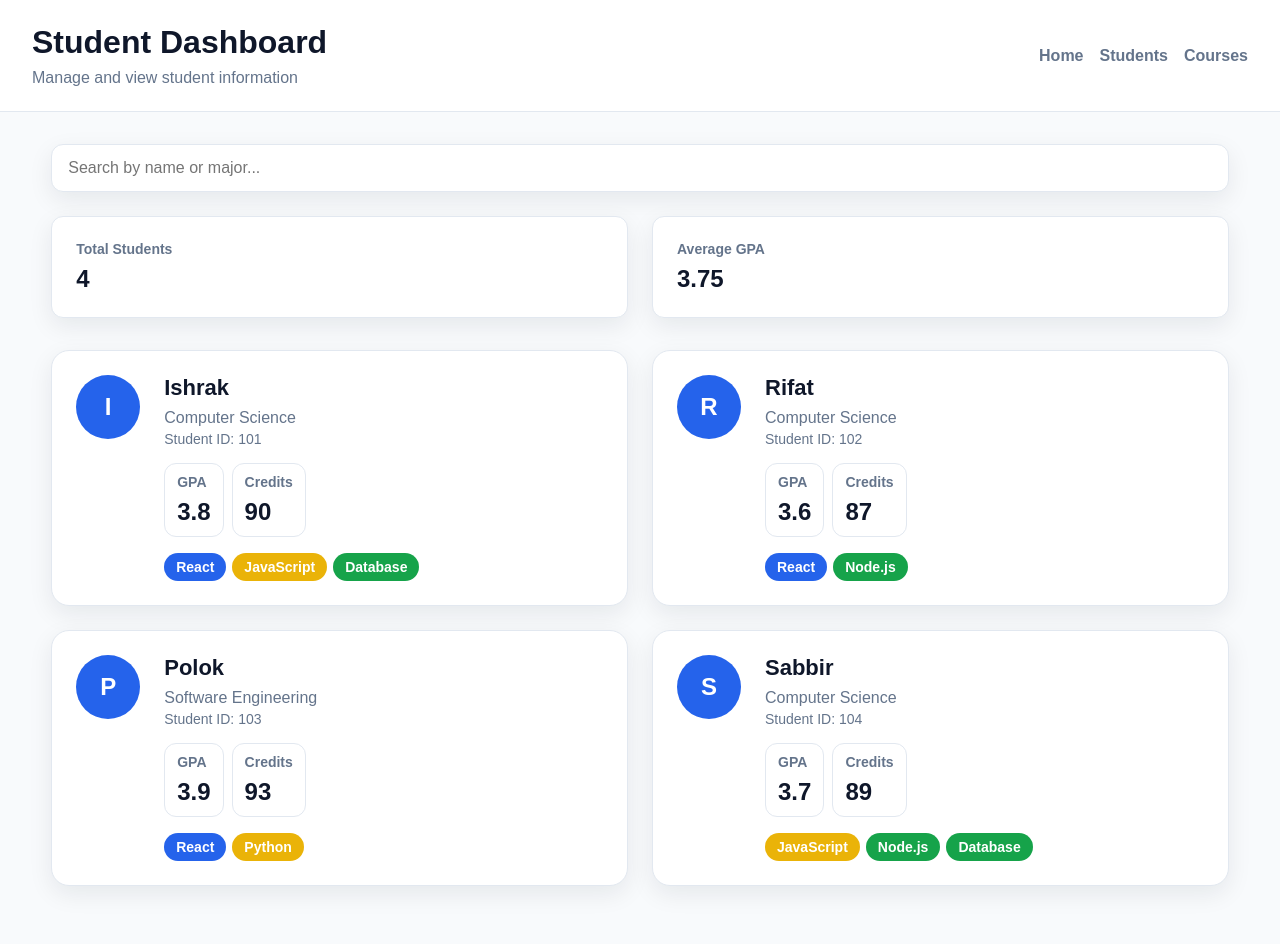
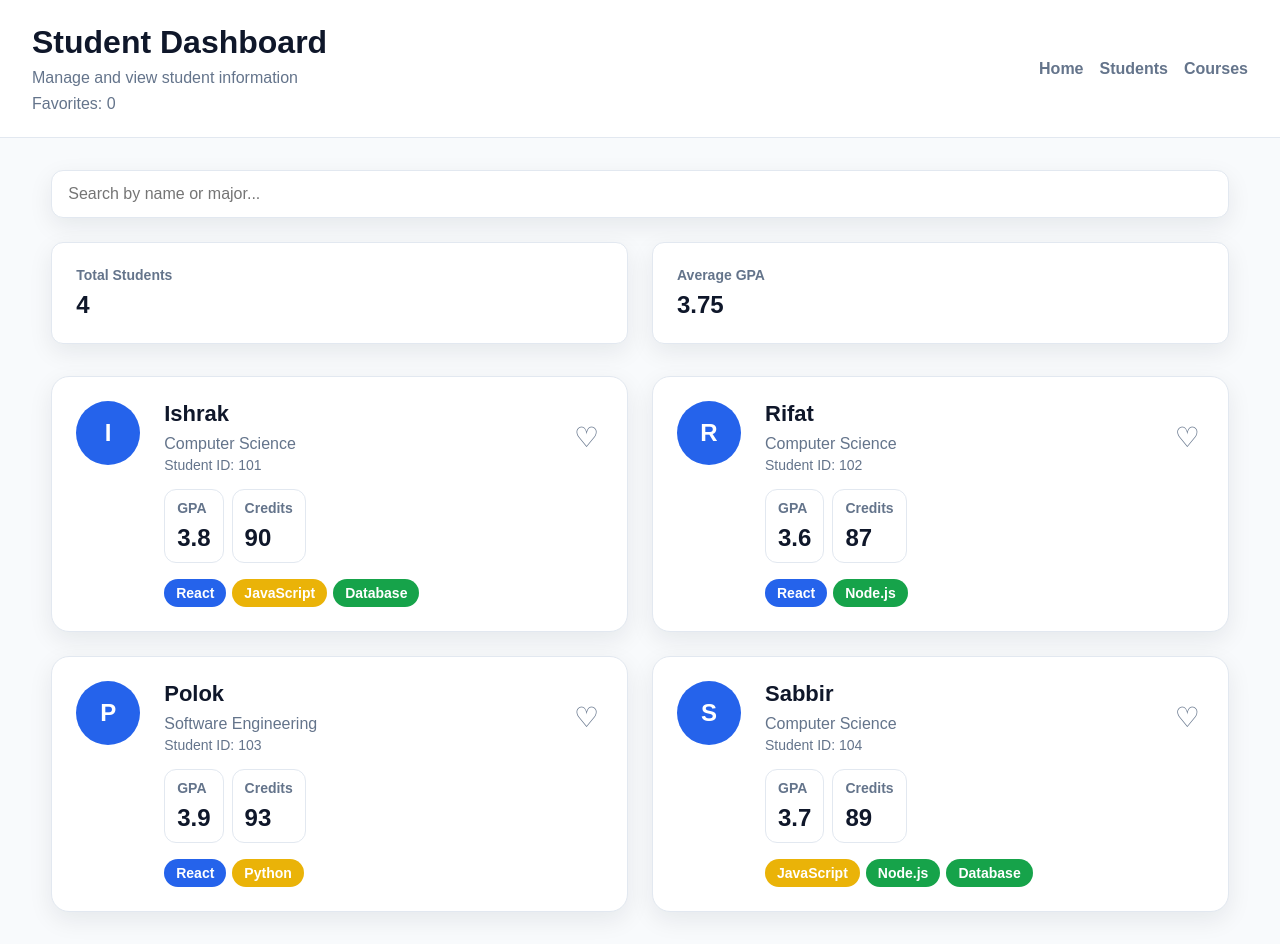
Before and after one commit to ishrakahmad/React_Lab, a React (Vite) app in the folder StudentDashboard/: page / in a window 1280 px wide. Before the commit the page ends 918 px from the top, so only its background shows below. Built offline with nearby package versions, Linux system fonts and the light colour scheme.

Commit message:
Favorite Toggle & State Lifting

```diff
--- a/StudentDashboard/src/App.css
+++ b/StudentDashboard/src/App.css
@@ -285,3 +285,26 @@
 .search-bar input:focus {
   border-color: var(--color-primary);
 }
+
+.student-header {
+  display: flex;
+  justify-content: space-between;
+  gap: var(--spacing-md);
+}
+
+.favorite-button {
+  border: none;
+  background: transparent;
+  color: var(--color-muted);
+  font-size: 28px;
+  cursor: pointer;
+  padding: 4px;
+}
+
+.favorite-button:hover {
+  color: var(--color-primary);
+}
+
+.favorite-active {
+  color: #ef4444;
+}
--- a/StudentDashboard/src/App.jsx
+++ b/StudentDashboard/src/App.jsx
@@ -94,6 +94,7 @@ function App() {
   const [students, setStudents] = useState([]);
   const [loading, setLoading] = useState(true);
   const [query, setQuery] = useState('');
+  const [favoriteCount, setFavoriteCount] = useState(0);
 
   useEffect(() => {
     setTimeout(() => {
@@ -101,6 +102,14 @@ function App() {
       setLoading(false);
     }, 1500);
   }, []);
+
+  function handleFavoriteChange(isFavorite) {
+    if (isFavorite) {
+      setFavoriteCount((count) => count + 1);
+    } else {
+      setFavoriteCount((count) => count - 1);
+    }
+  }
 
   const filteredStudents = students.filter(
     (student) =>
@@ -113,6 +122,7 @@ function App() {
       <DashboardHeader
         title="Student Dashboard"
         tagline="Manage and view student information"
+        favoriteCount={favoriteCount}
       />
 
       <main className="dashboard-container">
@@ -145,6 +155,7 @@ function App() {
                 <StudentCard
                   key={student.id}
                   student={student}
+                  onFavoriteChange={handleFavoriteChange}
                 />
               ))}
             </section>
--- a/StudentDashboard/src/components/DashboardHeader.jsx
+++ b/StudentDashboard/src/components/DashboardHeader.jsx
@@ -6,6 +6,10 @@ function DashboardHeader(props) {
       <div className="header-content">
         <h1>{props.title}</h1>
         <p>{props.tagline}</p>
+
+        <p className="favorite-count">
+          Favorites: {props.favoriteCount}
+        </p>
       </div>
 
       <nav className="dashboard-nav">
@@ -20,6 +24,7 @@ function DashboardHeader(props) {
 DashboardHeader.propTypes = {
   title: PropTypes.string.isRequired,
   tagline: PropTypes.string.isRequired,
+  favoriteCount: PropTypes.number.isRequired,
 };
 
 export default DashboardHeader;
--- a/StudentDashboard/src/components/StudentCard.jsx
+++ b/StudentDashboard/src/components/StudentCard.jsx
@@ -1,8 +1,18 @@
 import PropTypes from 'prop-types';
+import { useState } from 'react';
 import CourseTag from './CourseTag';
 import StatBadge from './StatBadge';
 
 function StudentCard(props) {
+  const [favorite, setFavorite] = useState(false);
+
+  function handleFavorite() {
+    const newFavorite = !favorite;
+
+    setFavorite(newFavorite);
+    props.onFavoriteChange(newFavorite);
+  }
+
   return (
     <article className="student-card">
       <div className="student-avatar">
@@ -10,6 +20,8 @@ function StudentCard(props) {
       </div>
 
       <div className="student-info">
+        <div className="student-header">
+          <div>
             <h2>{props.student.name}</h2>
 
             <p className="student-major">
@@ -19,6 +31,17 @@ function StudentCard(props) {
             <p className="student-id">
               Student ID: {props.student.id}
             </p>
+          </div>
+
+          <button
+            className={`favorite-button ${
+              favorite ? 'favorite-active' : ''
+            }`}
+            onClick={handleFavorite}
+          >
+            {favorite ? '♥' : '♡'}
+          </button>
+        </div>
 
         <div className="student-stats">
           <StatBadge
@@ -61,6 +84,8 @@ StudentCard.propTypes = {
       })
     ).isRequired,
   }).isRequired,
+
+  onFavoriteChange: PropTypes.func.isRequired,
 };
 
 export default StudentCard;
```
Lines whose indentation alone changed are shown as unchanged.
